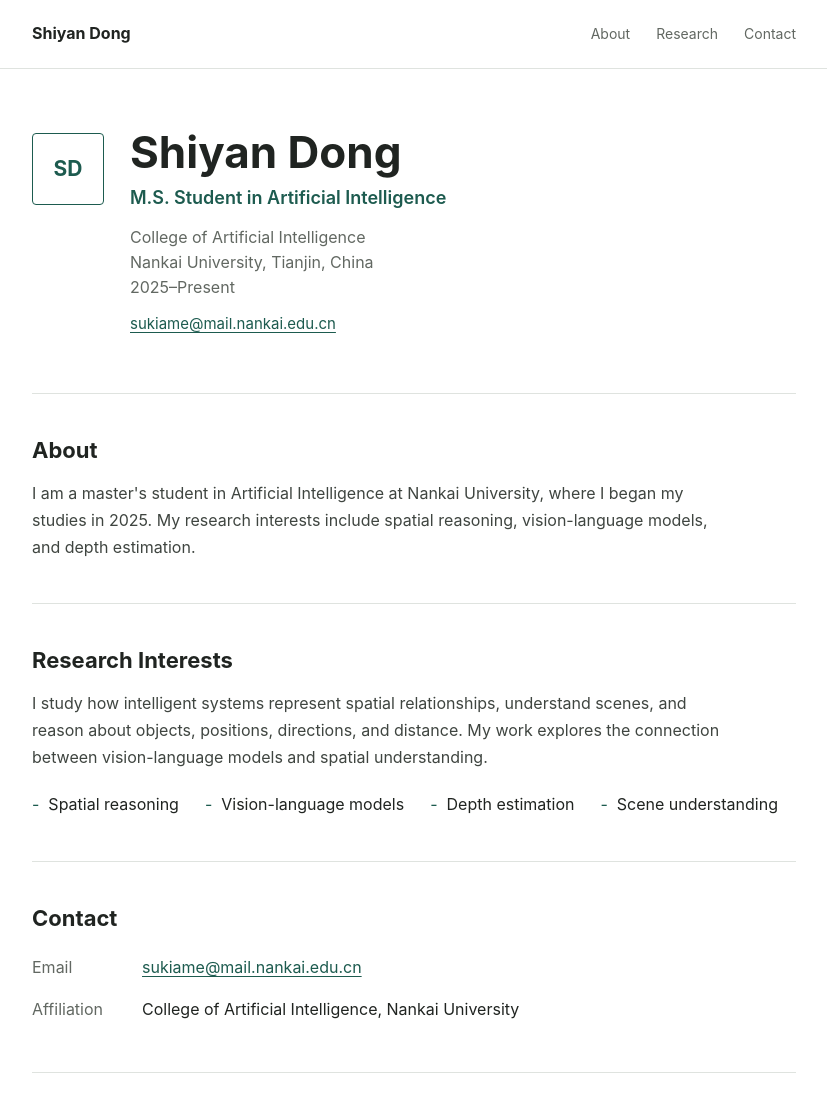
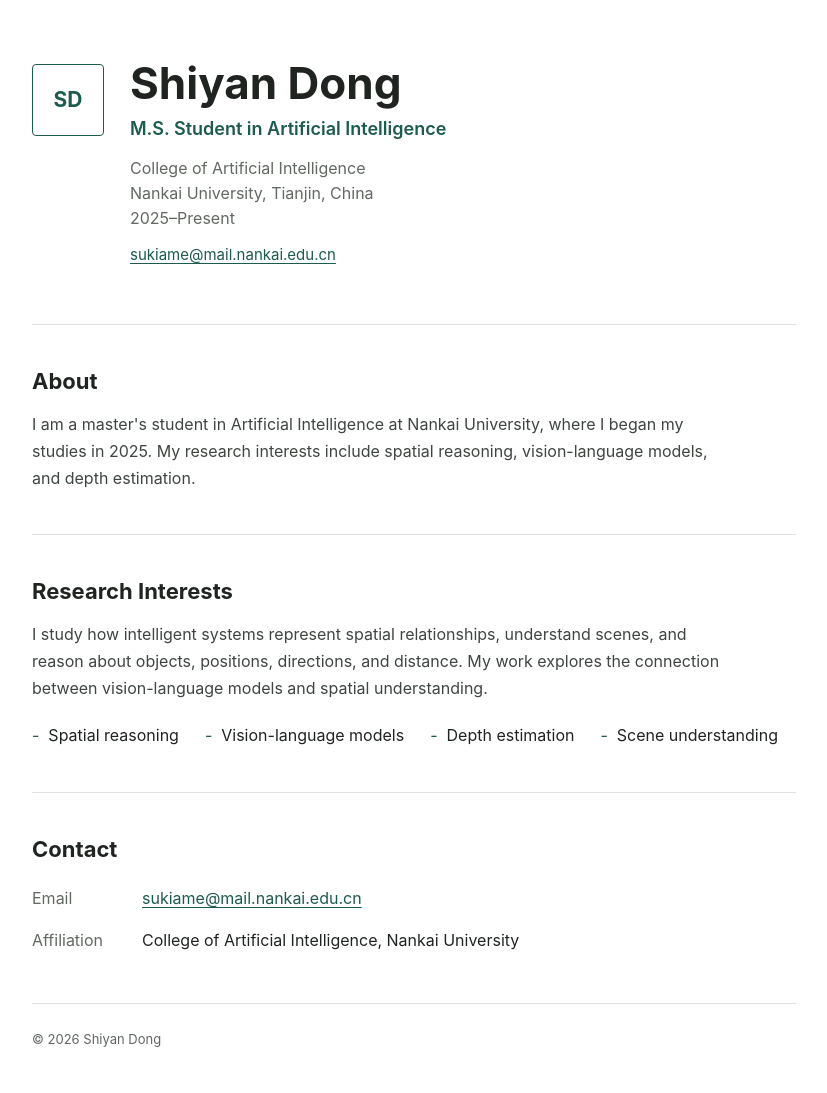
Before and after one commit to sukiAme7/sukiAme7.github.io, a plain HTML site: page index.html in a window 1280 px wide. Shown: the top 1093 px of the page, without its empty margins (226-1053 px from the left). Drawn offline with Linux system fonts and the light colour scheme.

Commit message:
Remove top navigation for simpler layout

```diff
--- a/index.html
+++ b/index.html
@@ -13,17 +13,6 @@
   </head>
   <body>
     <a class="skip-link" href="#content">Skip to content</a>
-
-    <header class="site-header">
-      <div class="header-inner">
-        <a class="site-name" href="#top">Shiyan Dong</a>
-        <nav aria-label="Primary navigation">
-          <a href="#about">About</a>
-          <a href="#research">Research</a>
-          <a href="#contact">Contact</a>
-        </nav>
-      </div>
-    </header>
 
     <main id="content">
       <section class="profile" id="top" aria-labelledby="profile-name">
--- a/styles.css
+++ b/styles.css
@@ -48,44 +48,6 @@
 
 .skip-link:focus {
   transform: translateY(0);
-}
-
-.site-header {
-  border-bottom: 1px solid var(--line);
-  background: #ffffff;
-}
-
-.header-inner {
-  display: flex;
-  width: min(100%, var(--page-width));
-  min-height: 68px;
-  margin: 0 auto;
-  padding: 0 var(--side-padding);
-  align-items: center;
-  justify-content: space-between;
-}
-
-.site-name {
-  color: var(--ink);
-  font-weight: 650;
-  text-decoration: none;
-}
-
-nav {
-  display: flex;
-  gap: 26px;
-}
-
-nav a {
-  color: var(--muted);
-  font-size: 14px;
-  text-decoration: none;
-}
-
-nav a:hover,
-nav a:focus-visible {
-  color: var(--ink);
-  text-decoration: underline;
 }
 
 main,
@@ -217,20 +179,6 @@
     --side-padding: 20px;
   }
 
-  .header-inner {
-    min-height: 62px;
-  }
-
-  .site-name {
-    display: none;
-  }
-
-  nav {
-    width: 100%;
-    gap: 0;
-    justify-content: space-between;
-  }
-
   .profile {
     grid-template-columns: 52px minmax(0, 1fr);
     gap: 18px;
```
